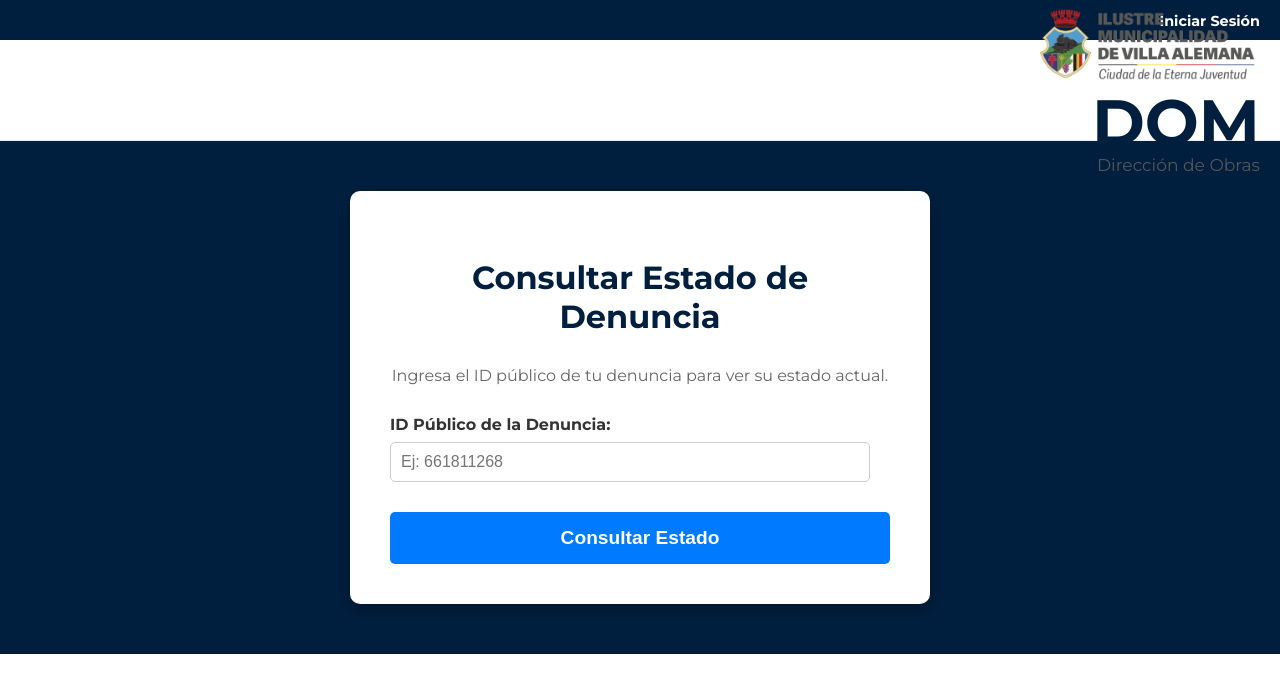
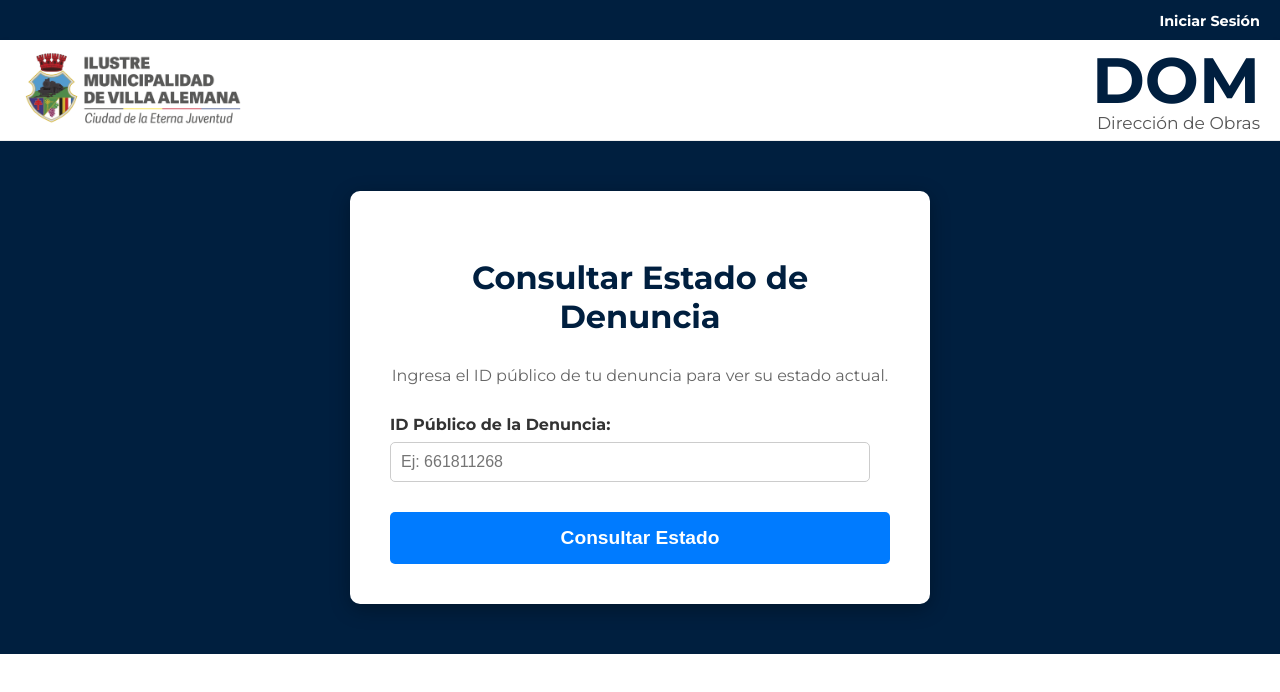
Before and after one commit to gmlopezg/frontend-dom, a React (Vite) app: page /denuncias/status in a window 1280 px wide. Shown: the top 692 px of the page. Built offline with nearby package versions, Linux system fonts and the light colour scheme.

Commit message:
ver denuncias de contribuyente

```diff
--- a/src/components/Header/Header.jsx
+++ b/src/components/Header/Header.jsx
@@ -37,11 +37,10 @@ function Header({ type = 'public', userName = 'Usuario', userRole = '', handleLo
               <button
                 onClick={handleLogout}
                 title="Cerrar Sesión"
-                // Mantiene algunas clases Tailwind aquí para el hover y el focus,
-                // ya que el CSS define el estilo para 'a' dentro de logout-link, no para 'button'.
+
                 className="text-white hover:text-gray-200 transition-colors duration-300 focus:outline-none"
               >
-                {/* Ícono de Font Awesome. Font Awesome enlazado en el index.html */}
+                {/* Ícono de Font Awesome. Font Awesome enlazado en index.html */}
                 <i className="fas fa-sign-out-alt text-lg"></i>
               </button>
             </div>
@@ -49,23 +48,13 @@ function Header({ type = 'public', userName = 'Usuario', userRole = '', handleLo
         )}
       </header>
 
-      {/* 2. Franja Intermedia (Gruesa - Blanca) - Usar la clase 'header-branding' de tu CSS */}
-      {/* top-0, left-0, right-0 la posicionan en la parte superior del contenedor relativo */}
-      {/* h-[6px] le da la altura, bg-[#004080] el color, z-10 asegura que esté por encima */}
-      <div className="relative header-branding">
-        {/* Franja azul oscura (la más superior) */}
-        <div className="absolute top-0 left-0 right-0 h-[6px] bg-[#004080] z-10"></div>
-        {/* Franja blanca (justo debajo de la azul) */}
-        <div className="absolute top-[6px] left-0 right-0 h-[6px] bg-white z-10"></div>
-
-        {/* Contenido principal: Logo y Texto. Aseguramos que este contenido esté debajo de las franjas */}
-        {/* Añadimos pt-[12px] para que el contenido empiece debajo de las dos franjas de 6px cada una */}
-        <div className="flex items-center justify-between w-full pt-[12px]"> {/* Usamos justify-between aquí */}
-          {/* Logo - Usa la clase 'logo' de tu CSS */}
-          {/* Asegúrate de que tengas una imagen logo_VA.png en src/assets/ */}
+      {/* 2. Franja Intermedia (Gruesa - Blanca) */}
+      {/* Usa la clase 'header-branding' de tu CSS, que ya tiene display: flex y justify-content: space-between */}
+      <div className="header-branding">
+        {/* Logo - Es el primer hijo directo, se alineará a la izquierda */}
         <img src={logoVA} alt="Logo Municipalidad" className="logo" />
 
-          {/* Contenedor del texto "DOM Dirección de Obras" - Usa la clase 'text-branding' de tu CSS */}
+        {/* Contenedor del texto "DOM Dirección de Obras" - Es el segundo hijo directo, se alineará a la derecha */}
         <div className="text-branding">
           {/* Texto "DOM" - Usa la clase 'dom-text' de tu CSS */}
           <span className="dom-text">DOM</span>
@@ -73,7 +62,6 @@ function Header({ type = 'public', userName = 'Usuario', userRole = '', handleLo
           <span className="sub-text">Dirección de Obras</span>
         </div>
       </div>
-      </div>
     </>
   );
 }
```
Lines whose indentation alone changed are shown as unchanged.
